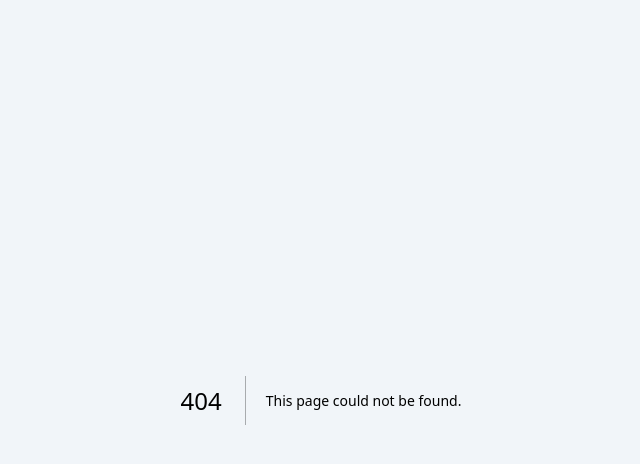
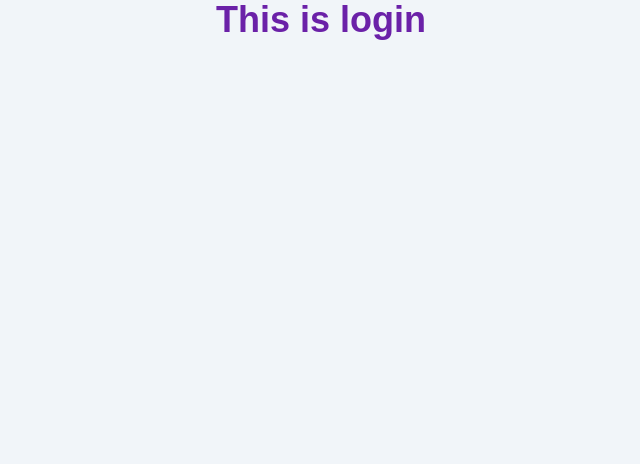
Before and after one commit to gaznafis007/resumake, a Next.js app: page /register in a window 1280 px wide. Before the commit this address had no page. Shown: the top 464 px of the page, without its empty margins (319-959 px from the left). Built offline with nearby package versions, Linux system fonts and the light colour scheme.

Commit message:
login and register init

```diff
--- /dev/null
+++ b/src/app/login/page.jsx
@@ -0,0 +1,11 @@
+import React from 'react';
+
+const Login = () => {
+    return (
+        <div>
+            <h2 className="text-4xl text-center text-purple-800 font-semibold">This is login</h2>
+        </div>
+    );
+};
+
+export default Login;
--- /dev/null
+++ b/src/app/register/page.jsx
@@ -0,0 +1,11 @@
+import React from 'react';
+
+const Register = () => {
+    return (
+        <div>
+            <h2 className="text-4xl text-center text-purple-800 font-semibold">This is login</h2>
+        </div>
+    );
+};
+
+export default Register;
```
